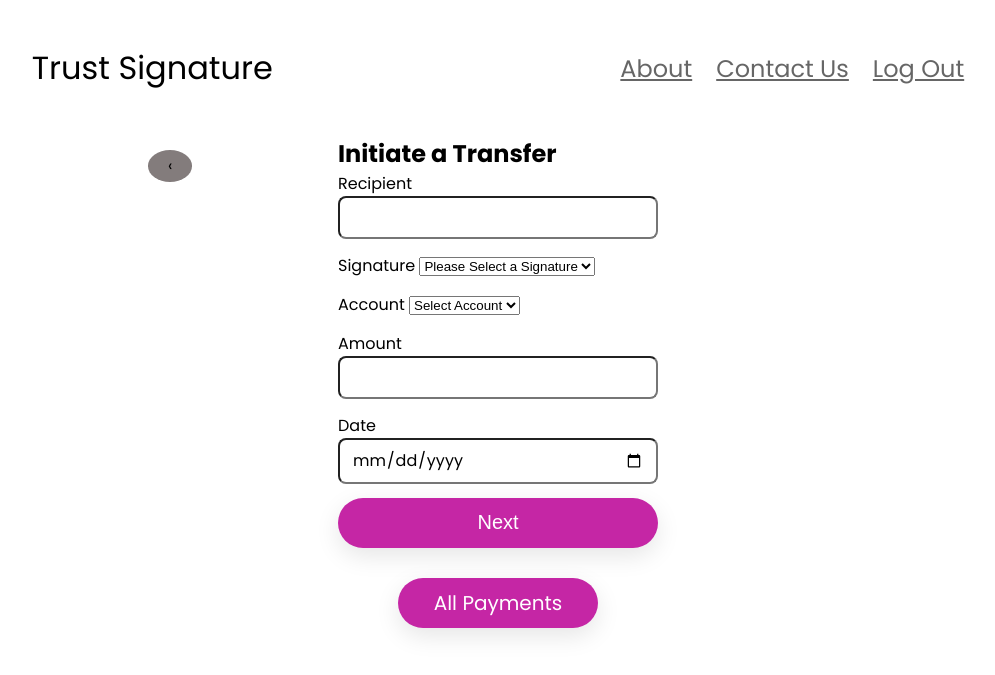
After one commit to dibarra3/trust_signature, a Flask app: page /transfer in a window 1280 px wide. The commit adds this page. Shown: the top 675 px of the page, without its empty margins (142-1137 px from the left). Run offline with Flask 3, Linux system fonts and the light colour scheme; the visitor is signed in with stand-in values (Sample User, id 1); data that the repository does not hold is empty.

Commit message:
Added transfers (#8)

```diff
--- a/app.py
+++ b/app.py
@@ -108,6 +108,80 @@ def save_signature():
     run_query("INSERT INTO signatures (user_id, image_base64,label) VALUES (?,?, ?)", (user_id, image,label), fetch=False)
     return render_template("signature_preview.html", image_url = "data:/png;base64,"+image)
 
+
+@app.get("/transfer")
+def get_transfer():
+    user_id = session.get("user_id")
+    if not user_id:
+        return redirect("/signin")
+    bank_accounts = run_query("SELECT * FROM bank_accounts WHERE user_id =?", (user_id,))
+    signatures = run_query("SELECT * FROM signatures WHERE user_id =?", (user_id,))
+    return render_template("transfer.html", bank_accounts=bank_accounts, signatures= signatures)
+
+@app.post("/transfer")
+def post_transfer():
+    user_id = session.get("user_id")
+    if not user_id:
+        return redirect("/signin")
+    acc_id = int(request.form.get("account_id"))
+    sign_id = int(request.form.get("signature_id"))
+    recipient = request.form.get("recipient")
+    amt = float(request.form.get("amount"))
+    date = request.form.get("date")
+    run_query("INSERT INTO PAYMENTS (user_id, account_id, signature_id, recipient, status,amount, date) VALUES (?,?,?,?,?,?,?)",(user_id,acc_id,sign_id,recipient,"CONFIRMED",amt,date),False)
+    payment_id = run_query("SELECT last_insert_rowid() AS last_row", fetch=True)[0]
+    payment_id = payment_id["last_row"]
+    return redirect(f"/transfer_preview/{payment_id}")
+
+
+@app.get("/transfer_preview/<int:payment_id>")
+def get_transfer_preview(payment_id):
+    user_id = session.get("user_id")
+    if not user_id:
+        return redirect("/signin")
+    payment_info = run_query("SELECT * FROM payments WHERE id=? AND user_id=?",(payment_id, user_id))
+    if not payment_info:
+        return redirect("/payment")
+    payment_info = payment_info[0]
+    signature_id = payment_info["signature_id"]
+    signature_info = run_query("SELECT * FROM signatures WHERE id=? AND user_id=?", (signature_id, user_id))
+    if not signature_info:
+        return redirect("/payments")
+
+    signature = signature_info[0]
+    image_base64 = signature["image_base64"]
+    #print(signature["image_base64"])
+    return render_template("transfer_preview.html", payment = payment_info, image_url = "data:/png;base64,"+ image_base64)
+
+@app.get("/payments/<int:payment_id>")
+def get_payment_id(payment_id):
+    user_id = session.get("user_id")
+    if not user_id:
+        return redirect("/signin")
+    payment_info = run_query("SELECT * FROM payments WHERE id=? AND user_id=?",(payment_id, user_id))
+    if not payment_info:
+        return redirect("/payment")
+    payment_info = payment_info[0]
+    signature_id = payment_info["signature_id"]
+    signature_info = run_query("SELECT * FROM signatures WHERE id=? AND user_id=?", (signature_id, user_id))
+    if not signature_info:
+        return redirect("/payments")
+
+    signature = signature_info[0]
+    image_base64 = signature["image_base64"]
+    #print(signature["image_base64"])
+    return render_template("view_transfer.html", payment = payment_info, image_url = "data:/png;base64,"+ image_base64)
+
+
+@app.get("/payments")
+def get_payments():
+    user_id = session.get("user_id")
+    if not user_id:
+        return redirect("/signin")
+    payments = run_query("SELECT * FROM payments WHERE user_id =? ORDER BY id DESC",(user_id,))
+    return render_template("transfers.html", payments=payments)
+
+
 @app.get("/home")
 def get_home():
     user_id = session.get("user_id")
@@ -160,8 +234,15 @@ def get_connect():
 def post_connect():
     user_id =  session.get("user_id")
     bank_name = request.form.get("bank_name")
-    routing_number= int(request.form.get("routing"))
-    account_number = int(request.form.get("account"))
+    try:
+        routing_number= int(request.form.get("routing"))
+    except:
+        routing_number = 1234567
+
+    try:
+        account_number = int(request.form.get("account"))
+    except:
+        account_number = 7654321
     run_query("INSERT INTO bank_accounts (user_id, bank_name, routing_number, account_number) VALUES (?, ?, ?, ?)",(user_id, bank_name, routing_number, account_number), False)
     return redirect("/home")
 
--- a/data.sql
+++ b/data.sql
@@ -22,3 +22,17 @@ CREATE TABLE IF NOT EXISTS signatures (
     label TEXT,
     FOREIGN KEY (user_id) REFERENCES users(id)
 );
+
+CREATE TABLE IF NOT EXISTS payments (
+    id INTEGER PRIMARY KEY AUTOINCREMENT,
+    user_id INTEGER NOT NULL,
+    signature_id INTEGER NOT NULL,
+    account_id INTEGER NOT NULL,
+    recipient TEXT NOT NULL,
+    amount REAL NOT NULL,
+    status TEXT NOT NULL,
+    date TEXT NOT NULL,
+    FOREIGN KEY (user_id) REFERENCES users(id)
+    FOREIGN KEY (signature_id) REFERENCES signatures(signature_id)
+    FOREIGN KEY (account_id) REFERENCES bank_accounts(id)
+)
--- a/requirements.txt
+++ b/requirements.txt
@@ -1 +1,2 @@
 Flask==3.0.0
+Werkzeug
--- a/static/style.css
+++ b/static/style.css
@@ -180,6 +180,7 @@ p{
   min-width: 200px;
   min-height: 50px;
   font-size: 20px;
+  box-shadow: 0 8px 24px rgba(0,0,0,.1);
 }
 
 .btn.signin:hover {
@@ -199,7 +200,7 @@ p{
     margin-top: 30px;
     padding: 0;
     border-radius: 16px;
-    box-shadow: 0 8px 24px rgba(0,0,0,.06);
+    box-shadow: 0 8px 24px rgba(0,0,0,.5);
     position: relative;
     overflow: hidden;
 }
--- a/templates/home.html
+++ b/templates/home.html
@@ -8,7 +8,7 @@
 </head>
 <body>
     <nav id="nav-bar">
-        <a href="/about" class="previous round">&#8249;</a>
+        <a href="/home" class="previous round">&#8249;</a>
         <div class="logo">Trust Signature</div>
         <div>
 
@@ -41,7 +41,7 @@
         </div>
     </section>
     <section class="table-card">
-        <h1> Bank Accounts</h1>
+        <h1 style = "padding-left: 15px; padding-top: 10px; font-size: xx-large;"> Bank Accounts</h1>
         <table class="table-div">
             <thead>
                 <tr>
@@ -66,6 +66,7 @@
         <div class = "stack" style ="text-align: center;">
             <a class="signin btn" href="/profile">Manage Profile</a>
             <a class = "signin btn" href = "/signature">Manage Trust Signature</a>
+            <a class = "signin btn" href = "/transfer">Send a Payment</a>
         </div>
     </section>
 </body>
--- /dev/null
+++ b/templates/transfer.html
@@ -0,0 +1,74 @@
+<!DOCTYPE html>
+<html lang="en">
+<head>
+    <meta charset="UTF-8">
+    <meta name="viewport" content="width=device-width, initial-scale=1.0">
+    <title>Document</title>
+    <link rel="stylesheet" href="../static/style.css"/>
+</head>
+<body>
+    <nav id="nav-bar">
+        <a href="/home" class="previous round">&#8249;</a>
+        <div class="logo">Trust Signature</div>
+        <div>
+
+            <ul class="links">
+                <li><a href="/about">About</a></li>
+                <li><a href="/contact">Contact Us</a></li>
+                <li><a href="/logout">Log Out</a></li>
+            </ul>
+        </div>
+    </nav>
+
+    <section class="form-card">
+        <div class="signin-section">
+            <h1>Initiate a Transfer</h1>
+            <form method = "post", action = "/transfer" class = "stack">
+                <label>
+                    <span>Recipient</span>
+                    <input name ="recipient" type="text" required>
+                </label>
+                <label>
+                    <span>Signature</span>
+                    <select name ="signature_id" required>
+                    <option disabled selected>Please Select a Signature</option>
+                    {% for signature in signatures %}
+                        <option value="{{signature.id}}"> {{signature.label }}</option>
+                    {% endfor %}
+                    </select>
+
+                </label>
+                <label>
+                    <span>Account</span>
+                    <select name = "account_id" required>
+                        <option disabled selected>Select Account</option>
+                        {% for bank_account in bank_accounts %}
+                            <option value = "{{bank_account.id}}"> {{bank_account.bank_name}} - {{bank_account.account_number}}</option>
+                        {% endfor %}
+                    </select>
+
+                </label>
+                <label>
+                    <span>Amount</span>
+                    <input name = "amount" type="number" required min="0.0" step="0.01">
+                </label>
+                <label>
+                    <span>Date</span>
+                    <input name="date" type="date" required>
+                </label>
+
+                <button class = "signin btn" type = "submit">Next</button>
+
+            </form>
+
+
+        </div>
+    </section>
+
+    <section id = "centered">
+        <div class = "stack" style ="text-align: center;">
+            <a class="signin btn" href="/payments">All Payments</a>
+        </div>
+    </section>
+    </body>
+</html>
```
Also changed, not shown: templates/transfer_preview.html (added, +60 -0 lines), templates/transfers.html (added, +58 -0 lines), templates/view_transfer.html (added, +58 -0 lines).
